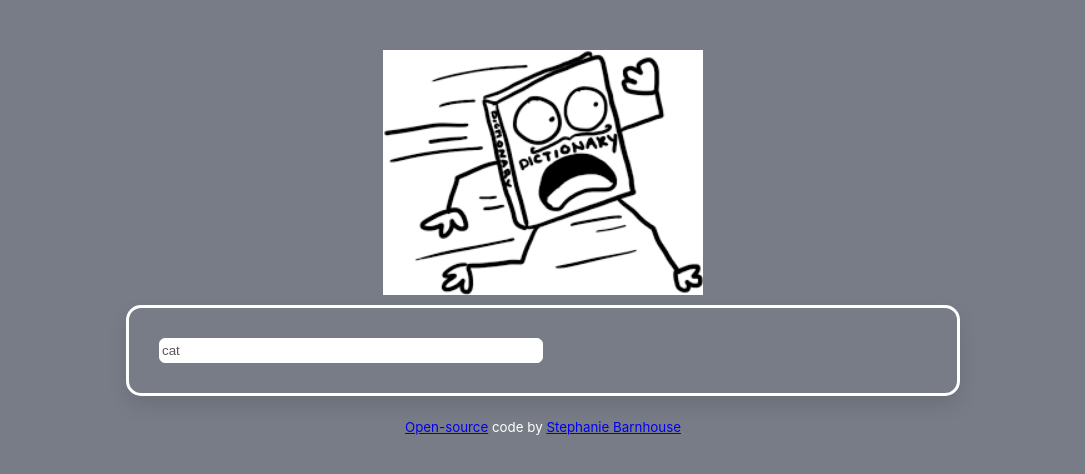
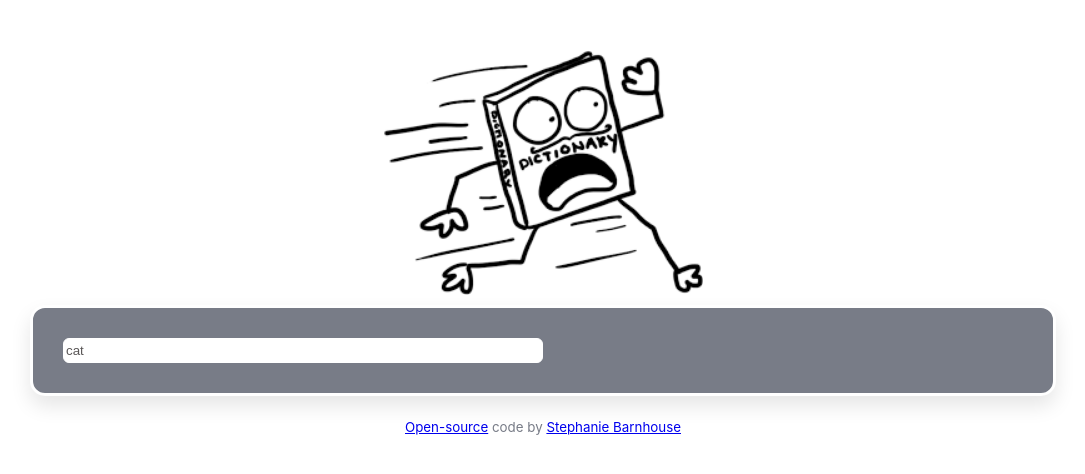
Before and after one commit to snbarnhouse/react-dictionary-app, a React (Create React App) app: page / in a window 1280 px wide. Shown: the top 474 px of the page, without its empty margins (97-1182 px from the left). Built offline with nearby package versions, Linux system fonts and the light colour scheme; no server answers; the HTML template or start-up script is replaced by a standard one.

Commit message:
Adding styling changes

```diff
--- a/src/App.css
+++ b/src/App.css
@@ -5,6 +5,8 @@
 .App-footer {
     text-align: center;
     margin: 20px 0;
+    color: #787C87;
+
 }
 
 .App-logo {
--- a/src/Dictionary.css
+++ b/src/Dictionary.css
@@ -1,9 +1,10 @@
 .Dictionary section {
     border: white solid;
+    background-color: #787C87;
     padding: 30px;
     border-radius: 15px;
     text-align: left;
-    max-width: 60%;
+    max-width: 75%;
     display: block;
     margin: 5px auto;
     box-shadow: 0 10px 20px rgb(0 0 0 / 10%);
--- a/src/index.css
+++ b/src/index.css
@@ -5,7 +5,7 @@ body {
     sans-serif;
   -webkit-font-smoothing: antialiased;
   -moz-osx-font-smoothing: grayscale;
-  background-color: #787C87;
+  /* background-color: #787C87; */
   color: white;
 }
 
```
